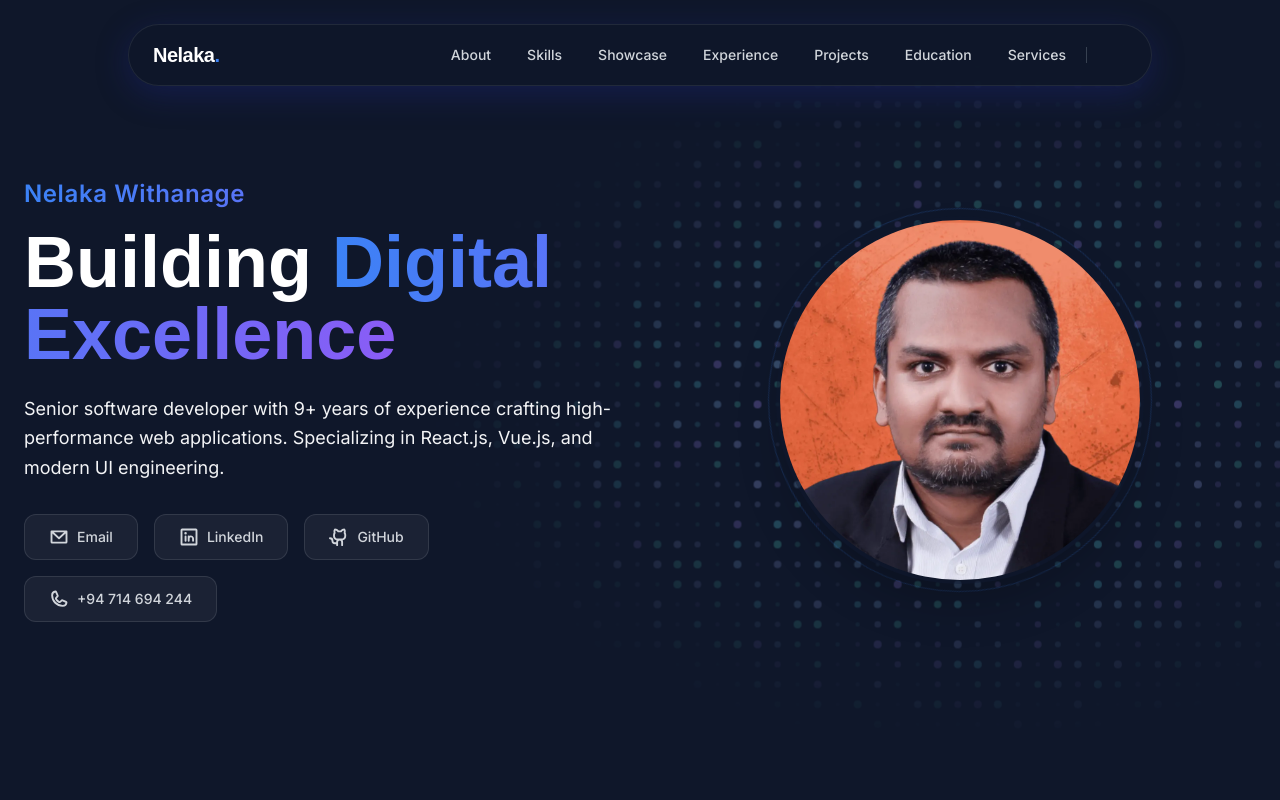
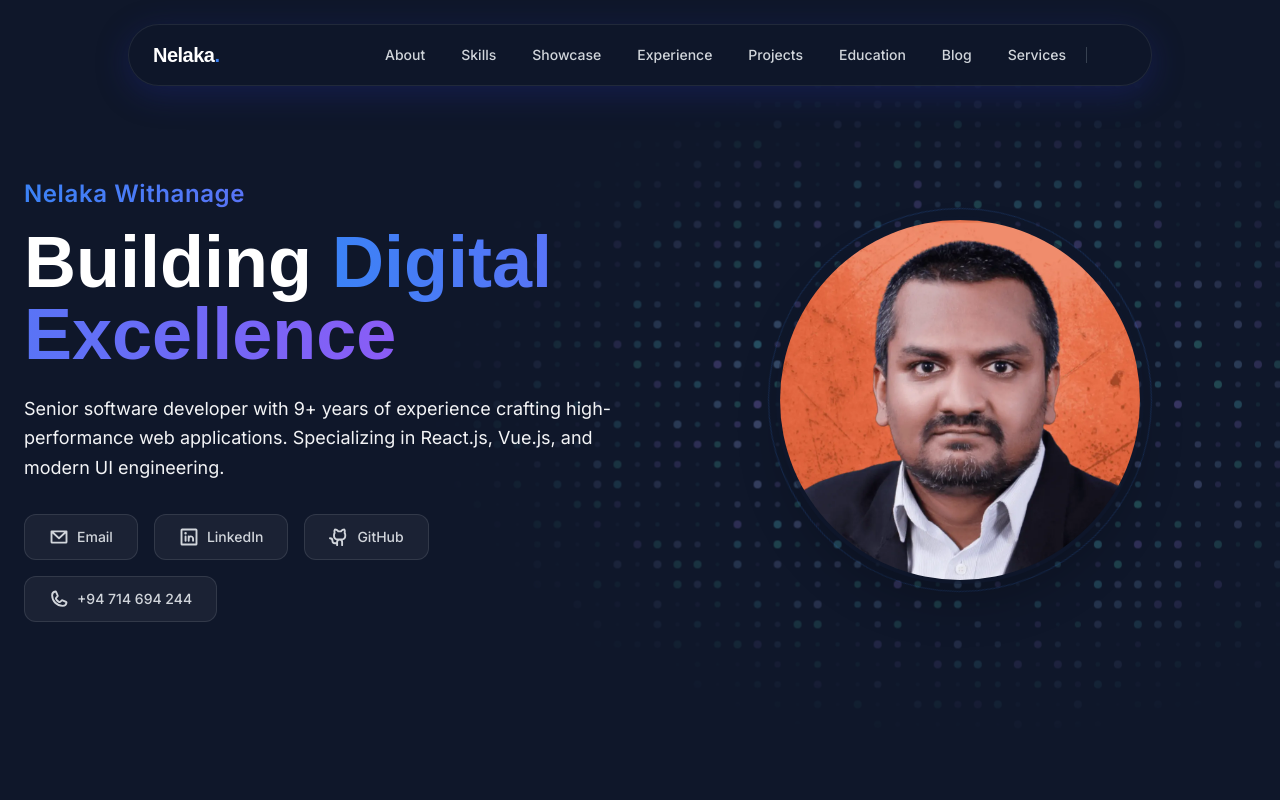
Before and after one commit to NelakaWith/portfolio, a Vue app: page / in a window 1280 px wide. Shown: the top 800 px of the page. Built offline with nearby package versions, Linux system fonts and the light colour scheme; some icons are missing.

Commit message:
feat: add external link handling for blog navigation item

```diff
--- a/src/components/layout/AppHeader.vue
+++ b/src/components/layout/AppHeader.vue
@@ -20,6 +20,8 @@
         <template v-for="item in navItems" :key="item.id">
           <a
             :href="item.href"
+            :target="item.external ? '_blank' : undefined"
+            :rel="item.external ? 'noopener noreferrer' : undefined"
             class="px-4 py-2 text-sm font-medium text-slate-600 dark:text-gray-300 hover:text-primary dark:hover:text-white hover:bg-slate-100 dark:hover:bg-white/5 rounded-full transition-all duration-200"
             @click.prevent="handleNavClick(item)"
           >
@@ -73,6 +75,8 @@
           <template v-for="item in navItems" :key="item.id">
             <a
               :href="item.href"
+              :target="item.external ? '_blank' : undefined"
+              :rel="item.external ? 'noopener noreferrer' : undefined"
               class="text-3xl font-heading font-bold text-slate-900 dark:text-white hover:text-transparent hover:bg-clip-text hover:bg-gradient-to-r hover:from-primary hover:to-secondary transition-all"
               @click.prevent="
                 handleNavClick(item);
@@ -122,10 +126,22 @@ const navItems = [
   { id: "experience", label: "Experience", href: "#experience", type: "hash" },
   { id: "projects", label: "Projects", href: "#projects", type: "hash" },
   { id: "education", label: "Education", href: "#education", type: "hash" },
+  {
+    id: "blog",
+    label: "Blog",
+    href: "https://blog.nelaka.xyz",
+    type: "route",
+    external: true,
+  },
   { id: "services", label: "Services", href: "/services", type: "route" },
 ];
 
 function handleNavClick(item) {
+  if (item.external) {
+    window.open(item.href, "_blank", "noopener,noreferrer");
+    return;
+  }
+
   if (item.type === "route") {
     router.push(item.href);
   } else {
```
